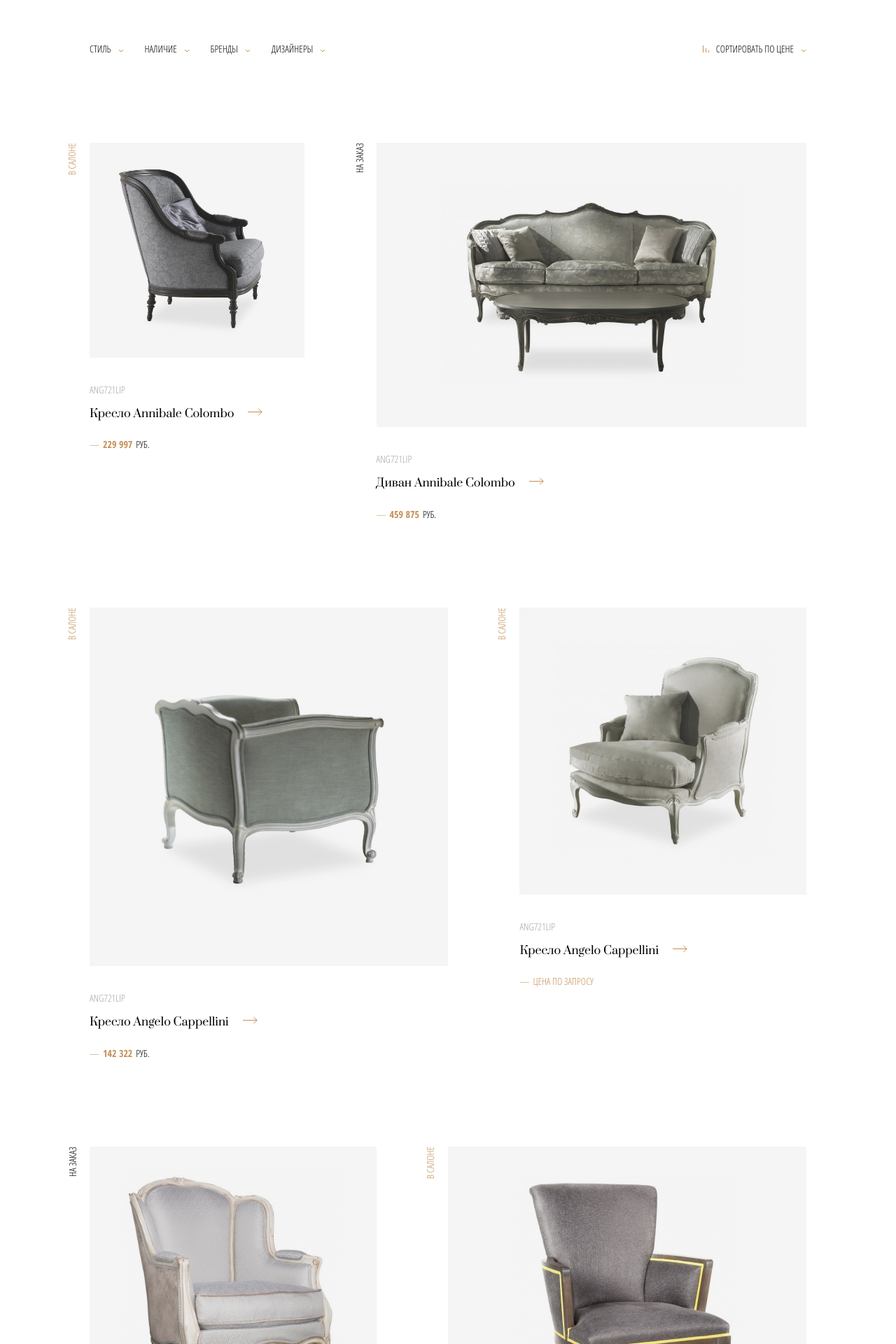
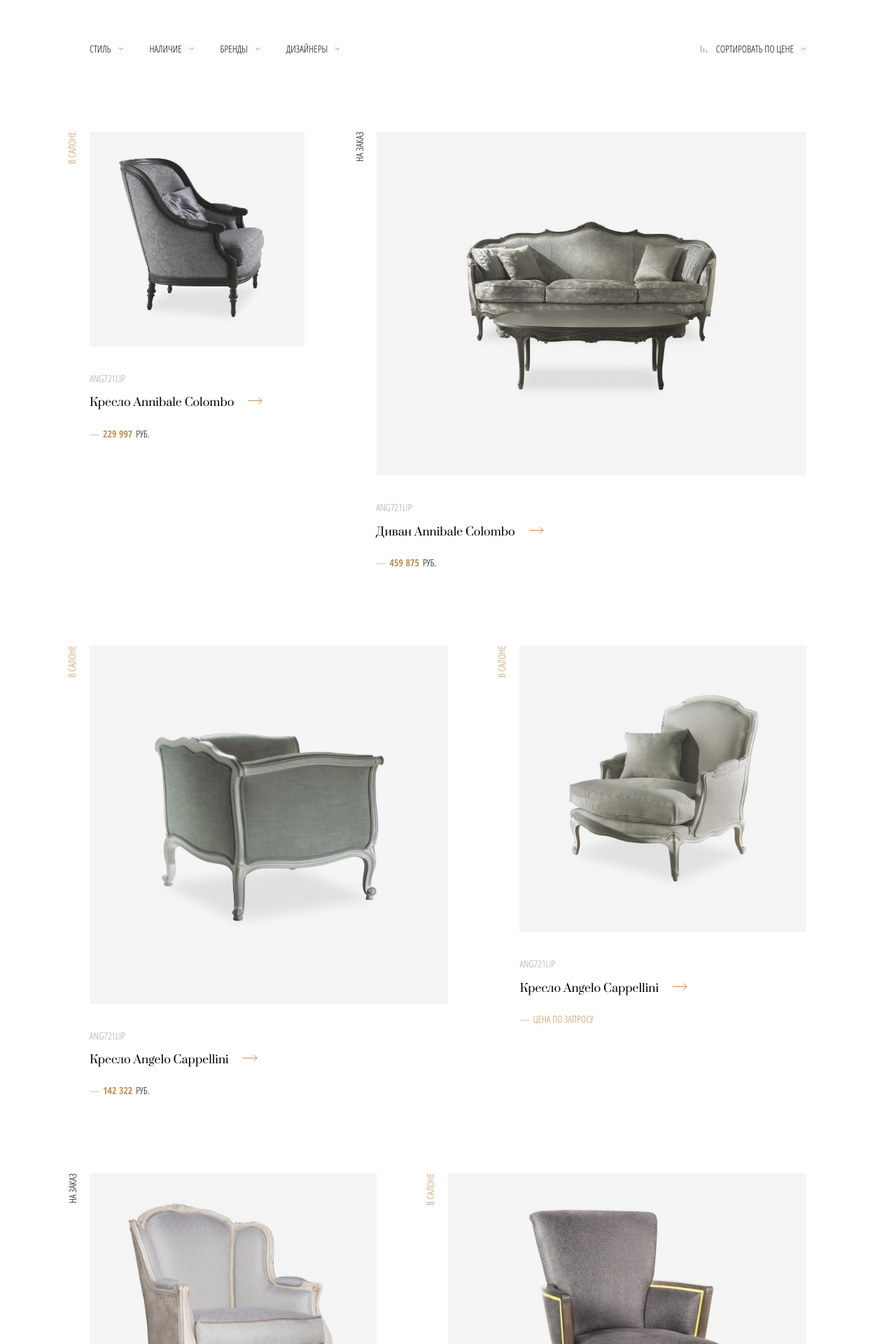
Before and after one commit to iposokhin/junk-drawer, a PHP site: page / in a window 1280 px wide. Shown: the top 1920 px of the page at 70% size. Run offline with PHP 8.4, Linux system fonts and the light colour scheme; some libraries are stand-ins or nearby versions.

Commit message:
Draft version

```diff
--- a/Test task 2/index.html
+++ b/Test task 2/index.html
@@ -6,21 +6,121 @@
   <meta http-equiv="X-UA-Compatible" content="IE=edge,chrome=1">
   <meta name="viewport" content="width=device-width initial-scale=1.0">
   <title>Каталог</title>
-  <link rel="stylesheet" href="styles/vendor/normalize.css">
+  <link rel="stylesheet" href="vendors/css-vendors/jquery.jscrollpane.css">
+  <link rel="stylesheet" href="vendors/css-vendors/normalize.css">
   <link rel="stylesheet" href="style.css">
 </head>
 <body>
+  <div class="sort">
+    <div class="dropdown-form">
+      <div class="dropdown-form__target">
+        Фильтр
+      </div>
+      <div class="dropdown-form__content">
+        <form action="sort.php" method="POST" class="form__filter">
+          <div class="filter__header">
             <div class="container">
-    <div class="filter">
-      <ul class="filter__list">
-        <li class="filter__item">Стиль</li>
-        <li class="filter__item">Наличие</li>
-        <li class="filter__item">Бренды</li>
-        <li class="filter__item">Дизайнеры</li>
-        <li class="filter__item filter__item_iconed filter__item_right">Сортировать по цене</li>
+              Фильтр
+            </div>
+          </div>
+          <div class="filter__content">
+            <div class="container">
+              <ul class="filter__group">
+                <li class="group">
+                  <ul class="group__left">
+                    <li class="filter__item dropdown__item">
+                      <div class="filter__name">Стиль</div>
+                      <div class="dropdown__content"></div>
+                    </li>
+                    <li class="filter__item dropdown__item">
+                      <div class="filter__name">Наличие</div>
+                      <div class="dropdown__content"></div>
+                    </li>
+                    <li class="filter__item dropdown__item">
+                      <div class="filter__name">Бренды</div>
+                      <div class="dropdown__content">
+                        <div class="filter__settings settings__brand">
+                          <div class="settings__item">
+                            <input type="checkbox" name="brand[]" value="fendi" class="checkbox" id="fendi">
+                            <label for="fendi" class="label">Fendi</label>
+                          </div>
+                          <div class="settings__item">
+                            <input type="checkbox" name="brand[]" value="baxter" class="checkbox" id="baxter">
+                            <label for="baxter" class="label">Baxter</label>
+                          </div>
+                          <div class="settings__item">
+                            <input type="checkbox" name="brand[]" value="minotti" class="checkbox" id="minotti">
+                            <label for="minotti" class="label">Minotti</label>
+                          </div>
+                          <div class="settings__item">
+                            <input type="checkbox" name="brand[]" value="flexform" class="checkbox" id="flexform">
+                            <label for="flexform" class="label">Flexform</label>
+                          </div>
+                          <div class="settings__item">
+                            <input type="checkbox" name="brand[]" value="b&b italia" class="checkbox" id="b&b italia">
+                            <label for="b&b italia" class="label">B&amp;B Italia</label>
+                          </div>
+                          <div class="settings__item">
+                            <input type="checkbox" name="brand[]" value="maxaito" class="checkbox" id="maxaito">
+                            <label for="maxaito" class="label">Maxaito</label>
+                          </div>
+                          <div class="settings__item">
+                            <input type="checkbox" name="brand[]" value="poliform" class="checkbox" id="poliform">
+                            <label for="poliform" class="label">Poliform</label>
+                          </div>
+                          <div class="settings__item">
+                            <input type="checkbox" name="brand[]" value="poltrona frau" class="checkbox" id="poltrona frau">
+                            <label for="poltrona frau" class="label">Poltrona Frau</label>
+                          </div>
+                        </div>
+                        <div class="filter__submit">
+                          <input type="submit" value="Принять" class="submit">
+                        </div>
+                      </div>
+                    </li>
+                    <li class="filter__item dropdown__item">
+                      <div class="filter__name">Дизайнеры</div>
+                      <div class="dropdown__content"></div>
+                    </li>
+                  </ul>
+                </li>
+                <li class="group">
+                  <ul class="group__right">
+                    <li class="filter__item dropdown__item">
+                      <div class="filter__name filter__name_iconed">
+                        Сортировать <span class="name">по цене</span>
+                      </div>
+                      <div class="dropdown__content">
+                        <div class="filter__settings">
+                          <div class="settings__item">
+                            <input type="radio" name="order" value="inc" class="radio" id="inc">
+                            <label for="inc" class="label">По возрастанию <span class="name">цены</span></label>
+                          </div>
+                          <div class="settings__item">
+                            <input type="radio" name="order" value="dec" class="radio" id="dec">
+                            <label for="dec" class="label">По убыванию <span  class="name">цены</span></label>
+                          </div>
+                        </div>
+                        <div class="filter__submit">
+                          <input type="submit" value="Принять" class="submit">
+                        </div>
+                      </div>
+                    </li>
+                  </ul>
+                </li>
               </ul>
             </div>
-    <div class="product">
+          </div>
+          <div class="filter__submit">
+            <div class="container">
+              <input type="submit" value="Принять" class="submit">
+            </div>
+          </div>
+        </form>
+      </div>
+    </div>
+  </div>
+  <div class="product container">
     <ul class="product__list">
       <li class="product__item product__item_armchair">
         <a href="#" class="product__link">
@@ -160,7 +260,9 @@
       </li>
     </ul>
   </div>
-  </div>
+  <script src="vendors/js-vendors/jquery-3.2.1.min.js"></script>
+  <script src="vendors/js-vendors/jquery.mousewheel.js"></script>
+  <script src="vendors/js-vendors/jquery.jscrollpane.min.js"></script>
   <script src="script.js"></script>
 </body>
 </html>
--- a/Test task 2/style.css
+++ b/Test task 2/style.css
@@ -37,68 +37,201 @@ body {
   width: 100%;
   height: 100%;
   display: flex;
+  flex-flow: column nowrap;
 }
 
 .container {
   max-width: 1400px;
   min-width: 320px;
-  width: 91.42857142857143%;
+  width: calc(100% - 10% * 2 );
   margin: 0 10%;
+}
 
-  display: flex;
-  flex-direction: column;
-  justify-content: flex-start;
+.jspVerticalBar {
+  width: 1px;
+  height: 100%;
+  background: #c49a6c;
+}
+
+.jspDrag {
+  background: #fff;
+  cursor: pointer;
 }
 
 
-/* ----- Меню фильтров ----- */
+/* ----- Mobile ----- */
 
-.filter {
+.sort {
   margin-top: 60px;
-  display: flex;
 }
 
+.dropdown-form {
+  display: inline-block;
+}
 
-.filter__list {
+.dropdown-form:hover .dropdown-form__content {
+  display: block;
+  top: 0;
+  left: 0;
+  width: 100%;
+  z-index: 999;
+}
+
+.dropdown-form__target {
+  cursor: pointer;
+  text-transform: uppercase;
+  order: 2;
+}
+
+.dropdown-form__target:before {
+  content: url(images/icon_adjustment.svg);
+  margin-right: 10px;
+}
+
+.dropdown-form__target:hover {
+  color: #c48f55;
+}
+
+.dropdown-form__content {
+  flex-basis: 100%;
+  order: 1;
+  position: absolute;
+  display: none;
+}
+
+.form__filter {
   display: flex;
-  flex-flow: row nowrap;
+  flex-flow: column nowrap;
+}
+
+.filter__header {
+  background: #fff;
+  font-family: 'Prata', serif;
+  font-size: 1.142857142857143em;
+  text-transform: uppercase;
+  padding-top: 40px;
+  padding-bottom: 40px;
+}
+
+.filter__content {
+  background: #c49a6c;
+}
+
+.filter__group {
+  display: flex;
+  flex-direction: column-reverse;
   flex-basis: 100%;
 }
 
-.filter__item {
-  cursor: pointer;
-  margin-left: 2.34375vw;
-  text-transform: uppercase;
-  white-space: nowrap;
-  font-size: 1em;
+.group__left {
+  display: flex;
+  flex-direction: column;
 }
 
-.filter__item:first-child {
-  margin-left: 0;
+.filter__item {
+  text-transform: uppercase;
+  margin-top: 20px;
+  margin-bottom: 20px;
+  display: flex;
+  flex-direction: column;
 }
 
-.filter__item:hover {
-  color: #c48f55;
+.filter__item .filter__submit {
+  display: none;
 }
 
-.filter__item:after {
-  content: url(images/arrow_down.svg);
-  margin-left: 10px;
-  line-height: 100%;
+.filter__name > .name {
+  display: none;
 }
 
-.filter__item_iconed:before {
-  content: url(images/icon_bar_chart.svg);
-  margin: 0 10px;
+.filter__settings {
+  display: flex;
+  flex-direction: column;
+  text-transform: none;
+  padding-top: 25px !important;
 }
 
-.filter__item_right {
-  margin-left: auto;
-  padding-left: 55px;
+.settings__brand {
+  overflow-y: auto;
+  overflow-x: hidden;
+  outline: none;
+  max-height: 250px;
 }
 
+.settings__item:not(:first-child) {
+  margin-top: 15px;
+}
 
-/* ----- Каталог товаров ----- */
+.label {
+  cursor: pointer;
+  position: relative;
+}
+
+.form__filter input:not(:checked) ~ .label {
+  color: #a3a3a3;
+}
+
+.form__filter input:not(:checked) ~ .label:hover {
+  color: #000;
+}
+
+.checkbox, .radio {
+  display: none;
+}
+
+.checkbox ~ .label:before,
+.radio ~ .label:before {
+  content: '';
+  display: inline-block;
+  width: 15px;
+  height: 15px;
+  background-color: #f5f5f5;
+  margin-right: 12px;
+  position: relative;
+  top: 2px;
+}
+
+.radio ~ .label:before {
+  border-radius: 50%;
+}
+
+.checkbox:checked ~ .label:before {
+  content: url(images/checkbox_checked.svg);
+  background: #c49a6c;
+}
+
+.radio:checked ~ .label:before {
+  content: url(images/radio_checked.svg);
+  background: #c49a6c;
+}
+
+.filter__submit {
+  width: 100%;
+  height: 90px;
+  display: flex;
+  align-items: center;
+  background: #f5f5f5;
+}
+
+.filter__submit .container {
+  display: flex;
+  justify-content: center;
+  align-items: center;
+}
+
+.submit {
+  width: 244px;
+  height: 50px;
+  background: #4d4d4d;
+  text-transform: uppercase;
+  border: none;
+  cursor: pointer;
+}
+
+.submit:hover {
+  color: #fff;
+  background: #c49a6c;
+}
 
 .product__list {
   display: flex;
@@ -106,32 +239,18 @@ body {
   justify-content: space-between;
 }
 
+
 .product__item {
-  margin-top: 12.08935240361512%;
-
+  width: 100%;
+  margin-left: 0;
+  margin-top: 10.54481546572935%;
   position: relative;
 }
 
-.product__item:nth-child(even) {
-  margin-left: 2.34375vw;
-}
-
-.product__item_armchair {
-  width: 50%;
-}
-
-.product__item_armchair:nth-child(4n),
-.product__item_armchair:nth-child(4n+1) {
-  width: 40%;
-}
-
-.product__item:first-child,
-.product__item:last-child {
-  width: 30%;
-}
-
-.product__item_sofa {
-  width: 60%;
+.product__item .product__pic:before {
+  content: '';
+  padding-top: 100%;
+  float: left;
 }
 
 .product__available {
@@ -246,7 +365,150 @@ body {
 
 /* ----- Tablet ----- */
 
-@media only screen and (min-width: 769px) and (max-width: 1024px) {
+@media only screen and (min-width: 769px) {
+  .dropdown-form {
+    width: 100%;
+    display: block;
+  }
+
+  .dropdown-form__target {
+    display: none;
+  }
+
+  .dropdown-form__content {
+    display: block;
+    width: 100%;
+    position: static;
+  }
+
+  .filter__header {
+    display: none;
+  }
+
+  .filter__content {
+    background: #fff;
+  }
+
+  .filter__group {
+    flex-direction: row;
+    justify-content: space-between;
+  }
+
+  .group__left, .group__right {
+    flex-direction: row;
+  }
+
+  .group__right .filter__name {
+    text-align: right;
+  }
+
+  .filter__item {
+    margin: 0;
+    margin-left: 4.296875vw;
+  }
+
+  .filter__item:first-child {
+    margin-left: 0;
+  }
+
+  .filter__item:last-child {
+    margin-right: 18px;
+  }
+
+  .filter__item .filter__submit {
+    display: flex;
+    justify-content: center;
+    align-items: center;
+  }
+
+
+  .dropdown__item {
+    position: relative;
+  }
+
+  .dropdown__item:after {
+    content: '';
+    width: 100%;
+    height: 100px;
+    display: block;
+    position: absolute;
+  }
+
+  .dropdown__item:hover > .dropdown__content {
+    display: block;
+  }
+
+  .dropdown__item:hover .filter__name {
+    color: #c48f55;
+  }
+
+  .dropdown__content {
+    display: none;
+    width: 20.46875vw;
+    min-width: 210px;
+    max-width: 262px;
+    background: #fff;
+    position: absolute;
+    top: 40px;
+    left: -20px;
+    box-shadow: 0 5px 20px rgba(0,0,0,.1);
+    z-index: 999;
+  }
+
+  .filter__settings {
+    padding: 30px 20px !important;
+    width: calc(100% - 20px * 2);
+  }
+
+  .jspDrag {
+    background: #c49a6c;
+  }
+
+  .settings__item .name {
+    display: none;
+  }
+
+  .filter__name > .name {
+    display: inline-block;
+  }
+
+  .filter__name {
+    cursor: pointer;
+    position: relative;
+  }
+
+  .filter__name_iconed:before {
+    content: url(images/icon_bar_chart.svg);
+    margin: 0 10px;
+  }
+
+  .filter__name:after {
+    content: '';
+    background: url(images/arrow_down.svg) no-repeat;
+    position: absolute;
+    top: 0;
+    bottom: 0;
+    width: 8px;
+    height: 5px;
+    margin: auto;
+    margin-left: 10px;
+    margin-right: 15px;
+  }
+
+  .filter__submit {
+    height: 80px;
+  }
+
+  .form__filter > .filter__submit {
+    display: none;
+  }
+
+  .submit {
+    background: #fff;
+    width: 132px;
+    height: 40px;
+  }
+
   .product__item {
     width: 50%;
   }
@@ -264,17 +526,26 @@ body {
 }
 
 
-/* ----- Mobile ----- */
-
-@media only screen and (min-width: 320px) and (max-width: 768px) {
-  .product__item {
-    width: 100% !important;
-    margin-left: 0 !important;
+@media only screen and (min-width: 1025px) {
+  .product__item:nth-child(even) {
+    margin-left: 2.34375vw;
   }
 
-  .product__item .product__pic:before {
-    content: '';
-    padding-top: 100%;
-    float: left;
+  .product__item_armchair {
+    width: 50%;
+  }
+
+  .product__item_armchair:nth-child(4n),
+  .product__item_armchair:nth-child(4n+1) {
+    width: 40%;
+  }
+
+  .product__item:first-child,
+  .product__item:last-child {
+    width: 30%;
+  }
+
+  .product__item_sofa {
+    width: 60%;
   }
 }
```
Also changed, not shown: Test task 2/script.js (+8 -0 lines), Test task 2/images/checkbox_checked.svg (added), Test task 2/images/icon_adjustment.svg (added), Test task 2/images/radio_checked.svg (added). Lines whose indentation alone changed are shown as unchanged.
